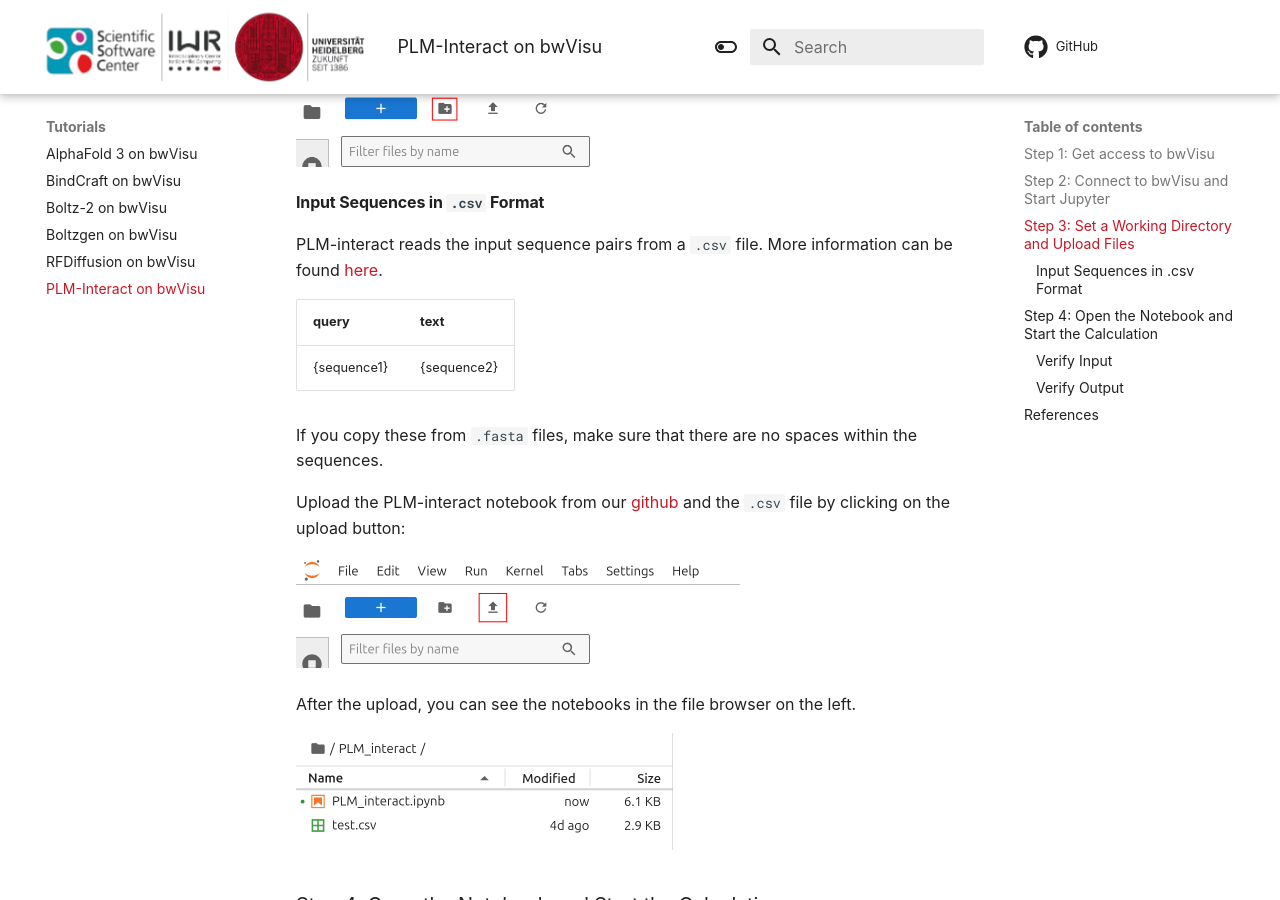
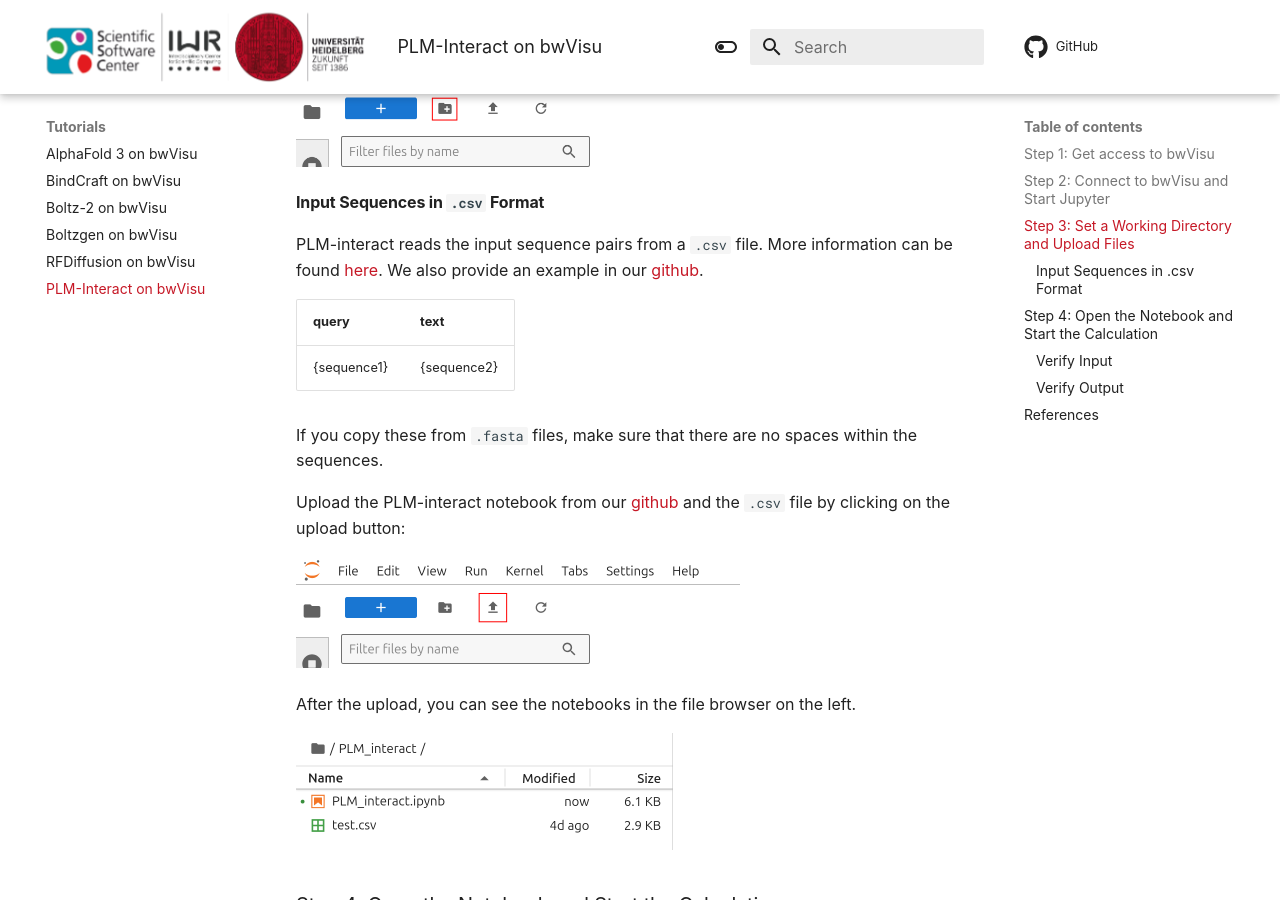
Before and after one commit to ssciwr/BioStructureHub, an MkDocs documentation site: the page built from docs/tutorials/tutorial_PLM_bwVisu.md, in a window 1280 px wide and 900 px high, scrolled down 2082 px. Built offline with MkDocs 1.6.1 and Material for MkDocs 9.7.7, drawn with Linux system fonts in a browser that asks for light colours; comment, search, counter and statistics services are not loaded.

Commit message:
add: csv example to PLM tutorial

```diff
--- a/docs/tutorials/tutorial_PLM_bwVisu.md
+++ b/docs/tutorials/tutorial_PLM_bwVisu.md
@@ -40,7 +40,7 @@ Now we need to define a working directory. These will contain all files necessar
 
 
 #### Input Sequences in `.csv` Format
-PLM-interact reads the input sequence pairs from a `.csv` file. More information can be found <a href="https://github.com/liudan111/PLM-interact/tree/main#1-ppi-inference-with-multi-gpus" target="_blank" rel="noopener">here</a>.
+PLM-interact reads the input sequence pairs from a `.csv` file. More information can be found <a href="https://github.com/liudan111/PLM-interact/tree/main#1-ppi-inference-with-multi-gpus" target="_blank" rel="noopener">here</a>. We also provide an example in our <a href="https://github.com/ssciwr/BioStructureHub/tree/main/references/PLM" target="_blank" rel="noopener">github</a>.
 
 | query   | text |
 | -------- | ------- |
```
